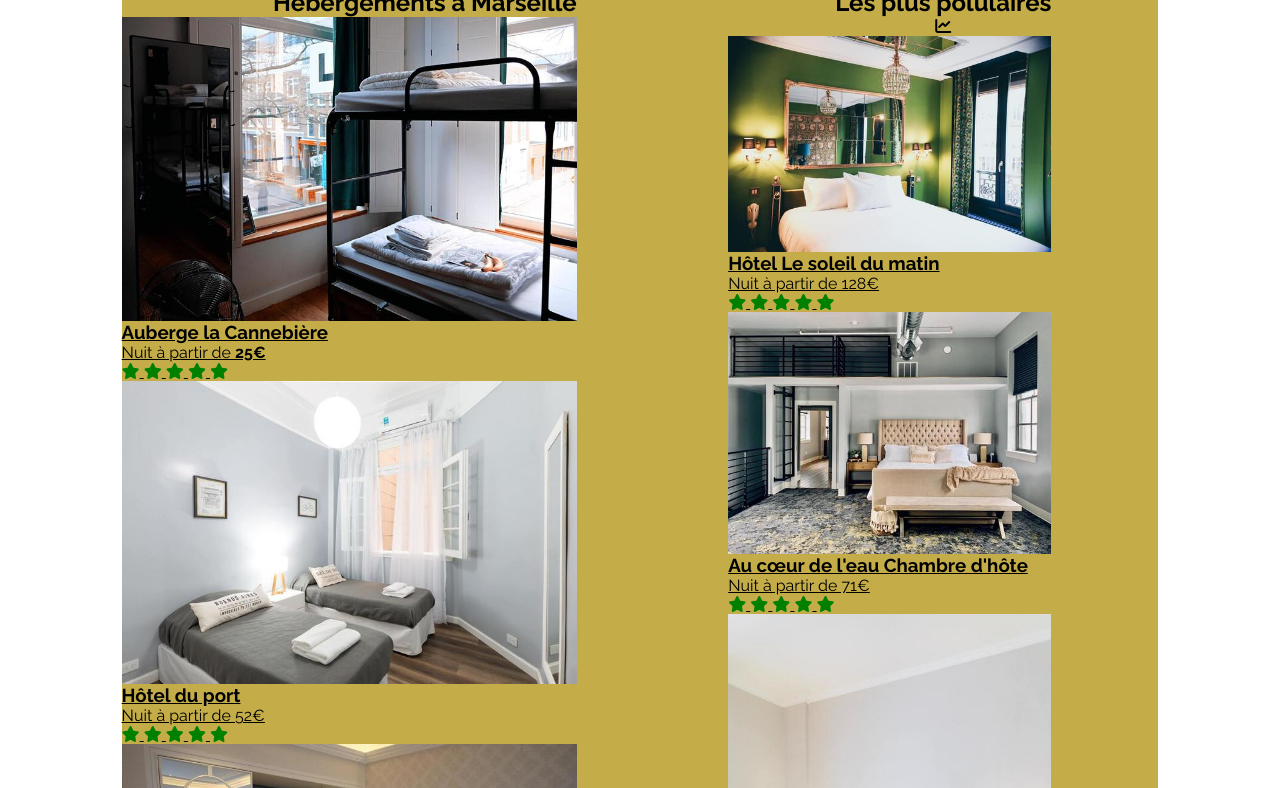
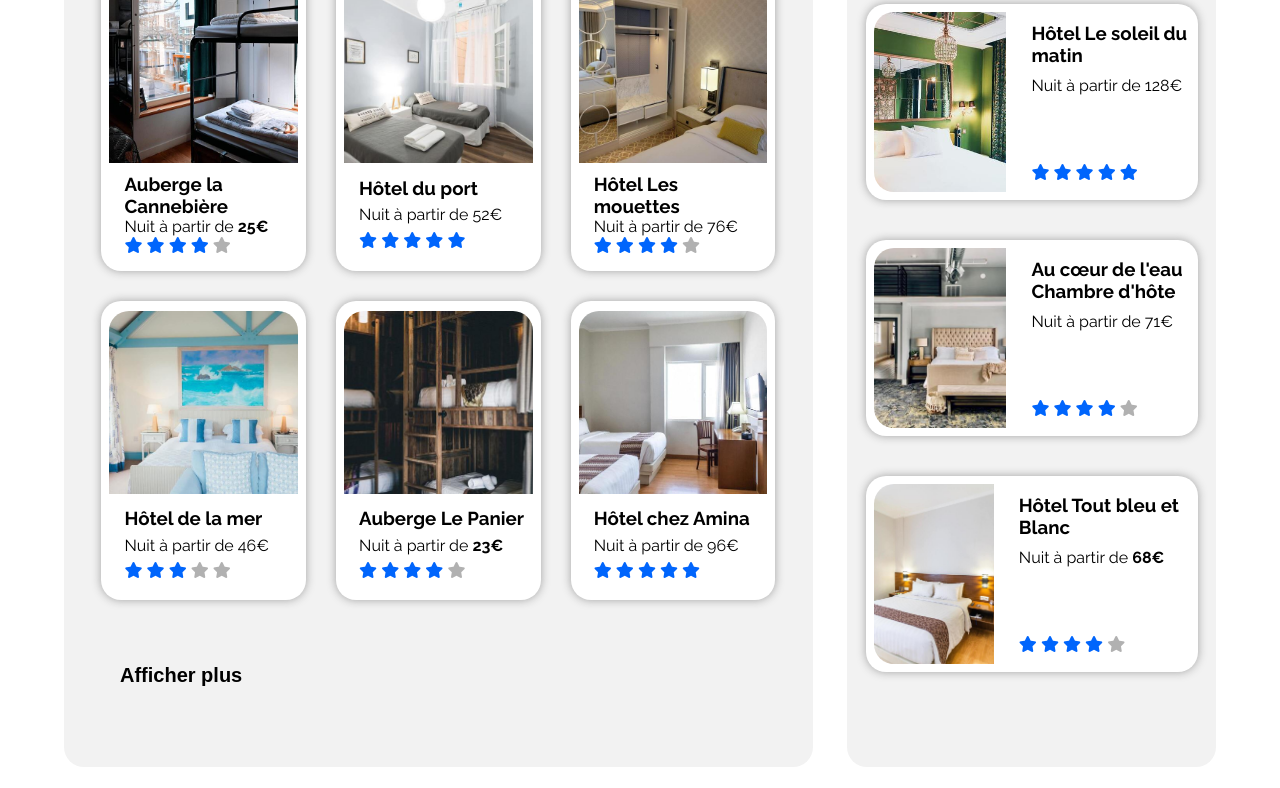
Before and after one commit to MaximeCharlieMachado/Projet_2_Reservia, a plain HTML site: page index.html in a window 1280 px wide. Shown: the part 420-1208 px from the top of the page. Drawn offline with Linux system fonts and the light colour scheme.

Commit message:
css activities

```diff
--- a/index.html
+++ b/index.html
@@ -45,7 +45,7 @@
         <section id="filtre" class="section-button">
             <h2 class="filter-title">Filtres</h2>
             <button type="button" class="filter-button">
-                    <i class="fas fa-money-bill-wave"></i>
+                <i class="fas fa-money-bill-wave"></i>
                 <span>&Eacute;conomique</span>
             </button>
             <button type="button" class="filter-button">
@@ -88,10 +88,10 @@
                                 <h3>Auberge la Cannebière</h3>
                                 <p>Nuit à partir de <strong>25€</strong></p>
                                 <div class="rating">
-                                    <i class="fas fa-star"></i>
-                                    <i class="fas fa-star"></i>
-                                    <i class="fas fa-star"></i>
-                                    <i class="fas fa-star"></i>
+                                    <i class="fas fa-star fa-star--activate"></i>
+                                    <i class="fas fa-star fa-star--activate"></i>
+                                    <i class="fas fa-star fa-star--activate"></i>
+                                    <i class="fas fa-star fa-star--activate"></i>
                                     <i class="fas fa-star"></i>
                                 </div>
                             </div>
@@ -107,11 +107,11 @@
                                 <h3>Hôtel du port</h3>
                                 <p>Nuit à partir de 52€</p>
                                 <div class="rating">
-                                    <i class="fas fa-star"></i>
-                                    <i class="fas fa-star"></i>
-                                    <i class="fas fa-star"></i>
-                                    <i class="fas fa-star"></i>
-                                    <i class="fas fa-star"></i>
+                                    <i class="fas fa-star fa-star--activate"></i>
+                                    <i class="fas fa-star fa-star--activate"></i>
+                                    <i class="fas fa-star fa-star--activate"></i>
+                                    <i class="fas fa-star fa-star--activate"></i>
+                                    <i class="fas fa-star fa-star--activate"></i>
                                 </div>
                             </div>
                         </a>
@@ -126,10 +126,10 @@
                                 <h3>Hôtel Les mouettes</h3>
                                 <p>Nuit à partir de 76€</p>
                                 <div class="rating">
-                                    <i class="fas fa-star"></i>
-                                    <i class="fas fa-star"></i>
-                                    <i class="fas fa-star"></i>
-                                    <i class="fas fa-star"></i>
+                                    <i class="fas fa-star fa-star--activate"></i>
+                                    <i class="fas fa-star fa-star--activate"></i>
+                                    <i class="fas fa-star fa-star--activate"></i>
+                                    <i class="fas fa-star fa-star--activate"></i>
                                     <i class="fas fa-star"></i>
                                 </div>
                             </div>
@@ -145,9 +145,9 @@
                                 <h3>Hôtel de la mer</h3>
                                 <p>Nuit à partir de 46€</p>
                                 <div class="rating">
-                                    <i class="fas fa-star"></i>
-                                    <i class="fas fa-star"></i>
-                                    <i class="fas fa-star"></i>
+                                    <i class="fas fa-star fa-star--activate"></i>
+                                    <i class="fas fa-star fa-star--activate"></i>
+                                    <i class="fas fa-star fa-star--activate"></i>
                                     <i class="fas fa-star"></i>
                                     <i class="fas fa-star"></i>
                                 </div>
@@ -164,10 +164,10 @@
                                 <h3>Auberge Le Panier</h3>
                                 <p>Nuit à partir de <strong>23€</strong></p>
                                 <div class="rating">
-                                    <i class="fas fa-star"></i>
-                                    <i class="fas fa-star"></i>
-                                    <i class="fas fa-star"></i>
-                                    <i class="fas fa-star"></i>
+                                    <i class="fas fa-star fa-star--activate"></i>
+                                    <i class="fas fa-star fa-star--activate"></i>
+                                    <i class="fas fa-star fa-star--activate"></i>
+                                    <i class="fas fa-star fa-star--activate"></i>
                                     <i class="fas fa-star"></i>
                                 </div>
                             </div>
@@ -183,11 +183,11 @@
                                 <h3>Hôtel chez Amina</h3>
                                 <p>Nuit à partir de 96€</p>
                                 <div class="rating">
-                                    <i class="fas fa-star"></i>
-                                    <i class="fas fa-star"></i>
-                                    <i class="fas fa-star"></i>
-                                    <i class="fas fa-star"></i>
-                                    <i class="fas fa-star"></i>
+                                    <i class="fas fa-star fa-star--activate"></i>
+                                    <i class="fas fa-star fa-star--activate"></i>
+                                    <i class="fas fa-star fa-star--activate"></i>
+                                    <i class="fas fa-star fa-star--activate"></i>
+                                    <i class="fas fa-star fa-star--activate"></i>
                                 </div>
                             </div>
                         </a>
@@ -195,6 +195,8 @@
                     <!--Fin d'une carte-->
 
                 </section>
+
+                <button class="afficher-plus" type="button">Afficher plus</button>
 
             </section>
 
@@ -206,18 +208,42 @@
                 </div>
                 <section id="popular-cards" class="popular-cards">
                     <!--Une carte-->
-                    <div class="accomodation-card-item">
+                    <div class="popular-card-item">
                         <a href="#">
                             <img src="images/hebergements/4_small/emile-guillemot-Bj_rcSC5XfE-unsplash.jpg"
                                 alt="Chambre de l'Hôtel Le soleil du matin">
-                            <div class="contenu-de-la-carte">
-                                <h3>Hôtel Le soleil du matin</h3>
-                                <p>Nuit à partir de 128€</p>
+                            <div class="popular-contenu-de-la-carte">
+                                <div class="popular-contenue-de-la-carte-description">
+                                    <h3>Hôtel Le soleil du matin</h3>
+                                    <p>Nuit à partir de 128€</p>
+                                </div>
+
                                 <div class="rating">
-                                    <i class="fas fa-star"></i>
-                                    <i class="fas fa-star"></i>
-                                    <i class="fas fa-star"></i>
-                                    <i class="fas fa-star"></i>
+                                    <i class="fas fa-star fa-star--activate"></i>
+                                    <i class="fas fa-star fa-star--activate"></i>
+                                    <i class="fas fa-star fa-star--activate"></i>
+                                    <i class="fas fa-star fa-star--activate"></i>
+                                    <i class="fas fa-star fa-star--activate"></i>
+                                </div>
+                            </div>
+                        </a>
+                    </div>
+                    <!--Fin d'une carte-->
+                    <!--Une carte-->
+                    <div class="popular-card-item">
+                        <a href="#">
+                            <img src="images/hebergements/4_small/aw-creative-VGs8z60yT2c-unsplash.jpg"
+                                alt="Chambre d'hôte au coeur de l'eau">
+                            <div class="popular-contenu-de-la-carte">
+                                <div class="popular-contenue-de-la-carte-description">
+                                    <h3>Au c&#339;ur de l'eau Chambre d'hôte</h3>
+                                    <p>Nuit à partir de 71€</p>
+                                </div>
+                                <div class="rating">
+                                    <i class="fas fa-star fa-star--activate"></i>
+                                    <i class="fas fa-star fa-star--activate"></i>
+                                    <i class="fas fa-star fa-star--activate"></i>
+                                    <i class="fas fa-star fa-star--activate"></i>
                                     <i class="fas fa-star"></i>
                                 </div>
                             </div>
@@ -225,37 +251,20 @@
                     </div>
                     <!--Fin d'une carte-->
                     <!--Une carte-->
-                    <div class="accomodation-card-item">
-                        <a href="#">
-                            <img src="images/hebergements/4_small/aw-creative-VGs8z60yT2c-unsplash.jpg"
-                                alt="Chambre d'hôte au coeur de l'eau">
-                            <div class="contenu-de-la-carte">
-                                <h3>Au c&#339;ur de l'eau Chambre d'hôte</h3>
-                                <p>Nuit à partir de 71€</p>
-                                <div class="rating">
-                                    <i class="fas fa-star"></i>
-                                    <i class="fas fa-star"></i>
-                                    <i class="fas fa-star"></i>
-                                    <i class="fas fa-star"></i>
-                                    <i class="fas fa-star"></i>
-                                </div>
-                            </div>
-                        </a>
-                    </div>
-                    <!--Fin d'une carte-->
-                    <!--Une carte-->
-                    <div class="accomodation-card-item">
+                    <div class="popular-card-item">
                         <a href="#">
                             <img src="images/hebergements/4_small/febrian-zakaria-sjvU0THccQA-unsplash.jpg"
                                 alt="Chambre de l'auberge de la cannebière">
-                            <div class="contenu-de-la-carte">
-                                <h3>Hôtel Tout bleu et Blanc</h3>
-                                <p>Nuit à partir de <strong>68€</strong></p>
+                            <div class="popular-contenu-de-la-carte">
+                                <div class="popular-contenue-de-la-carte-description">
+                                    <h3>Hôtel Tout bleu et Blanc</h3>
+                                    <p>Nuit à partir de <strong>68€</strong></p>
+                                </div>
                                 <div class="rating">
-                                    <i class="fas fa-star"></i>
-                                    <i class="fas fa-star"></i>
-                                    <i class="fas fa-star"></i>
-                                    <i class="fas fa-star"></i>
+                                    <i class="fas fa-star fa-star--activate"></i>
+                                    <i class="fas fa-star fa-star--activate"></i>
+                                    <i class="fas fa-star fa-star--activate"></i>
+                                    <i class="fas fa-star fa-star--activate"></i>
                                     <i class="fas fa-star"></i>
                                 </div>
                             </div>
--- a/style.css
+++ b/style.css
@@ -1,15 +1,22 @@
 body{
     font-family: 'Raleway',sans-serif;
     margin: 1% 5% 1%;
+
 }
 
 *{
     margin: 0;
     padding: 0;
+    box-sizing: border-box;
 }
 
 a{
     color: black;
+    text-decoration: none;
+}
+
+img{
+    max-width: 100%;
 }
 
 ::placeholder{
@@ -116,20 +123,6 @@ nav ul{
         min-width: 145px;
 }
 
-/*Main*/
-
-.accomodation-container {
-
-    display: flex;
-    background-color :rgb(196, 173, 72);
-    text-align: center;
-    border-top-left-radius: 12px;
-    border-top-right-radius: 12px;
-    border-bottom-left-radius: 12px;
-    border-bottom-right-radius: 12px;
-    margin: 5%;
-
-}
 /*Filtres*/
 
 
@@ -215,25 +208,168 @@ nav ul{
     padding-left: 10px;
 }
 
+/*Main*/
+
+.accomodation-container{
+    display: flex;
+    flex-direction: row;
+    justify-content: space-between;
+}
+
+/*Herbergement à marseille*/
+
+.accomodation{
+    flex-basis: 65%;
+    background-color: #f2f2f2;
+    border-radius: 20px;
+
+}
+
+.accomodation h2{
+    font-size: 20px;
+    padding: 10px 20px 10px 10px;
+}
 
 
+.accomodation-cards{
+    display: grid;
+    grid-template-columns: repeat(3, 1fr);
+    grid-template-rows: auto;
+    grid-gap: 30px;
+    margin: 0 auto;
+    width: 90%;
+}
+
+.accomodation-card-item a{
+    display: flex;
+    flex-direction: column;
+    background-color: white;
+    padding: 10px 8px 16px 8px;
+    border-radius: 20px;
+    box-shadow: 0 0 10px #a1a1a1;
+    min-height: 100%;
+}
 
 
+.accomodation-card-item a img{
+    border-top-left-radius: 20px;
+    border-top-right-radius: 20px;
+    height: 11.4rem;
+    object-fit: cover;
+}
 
-/*Carte*/
+.contenu-de-la-carte{
+    display: flex;
+    flex-direction: column;
+    justify-content: space-around;
+    min-height: 90px;
+    padding: 10px 0 0 15px;
+}
 
 .rating{
-    color: green
+    color:#b1b1b1;
 }
 
-.contenu-de-la-carte {
-    height: auto;
-    text-align: left;
+.fa-star--activate{
+    color: #0065FC;
 }
 
-.accomodation-card-item img{
-    display: flex;
-    justify-content: space-around;
-    width: 75%;
+.afficher-plus{
+    padding: 4rem 2rem 5rem 3.5rem;
+    border: none;
+    font-size: 20px;
+    font-weight: bold;
+    background: none;
+}
+
+/*Les plus populaires*/
+.popular{
+    flex-basis: 32%;
+    background-color: #f2f2f2;
+    border-radius: 20px;
 
 }
+
+.popular-title{
+display: flex;
+flex-direction: row;
+justify-content: space-between;
+padding: 20px 20px 20px 20px;
+}
+
+.popular-title h2{
+    font-size: 32px;
+
+}
+
+.popular-title i{
+    font-size: 32px;
+}
+
+.popular-cards{
+    display: grid;
+    grid-template-columns: 1fr;
+    grid-template-rows: auto;
+    grid-gap: 40px;
+    margin: 0 auto;
+    width: 90%;
+}
+.popular-card-item{
+
+}
+
+.popular-card-item a{
+    display: flex;
+    flex-direction: row;
+    min-height: 100%;
+    box-shadow: 0 0 10px #a1a1a1;
+    background-color: white;
+    border-radius: 20px;
+    padding: 8px;
+}
+
+.popular-card-item img{
+    border-top-left-radius: 20px;
+    border-bottom-left-radius: 20px;
+    object-fit: cover;
+    max-width: 42%;
+    height: 180px;
+}
+
+.popular-contenu-de-la-carte{
+    display: flex;
+    flex-direction: column;
+    justify-content: space-between;
+    padding: 10px 0px 10px 25px;
+}
+
+.popular-contenue-de-la-carte-description h3{
+    padding-bottom:10px ;
+}
+
+/*Activités*/
+
+.activities{
+
+}
+
+.activities h2{
+    font-size: 16px;
+    padding: 30px 0 30px 0;
+    margin-top: 24px;
+}
+
+.activities-cards{
+    display: grid;
+    grid-template-columns: repeat(4,1fr);
+    grid-template-rows: auto;
+    grid-gap: 30px;
+}
+
+.activities-card-item a{
+
+}
+
+.activities-card-item img{
+
+}
```
